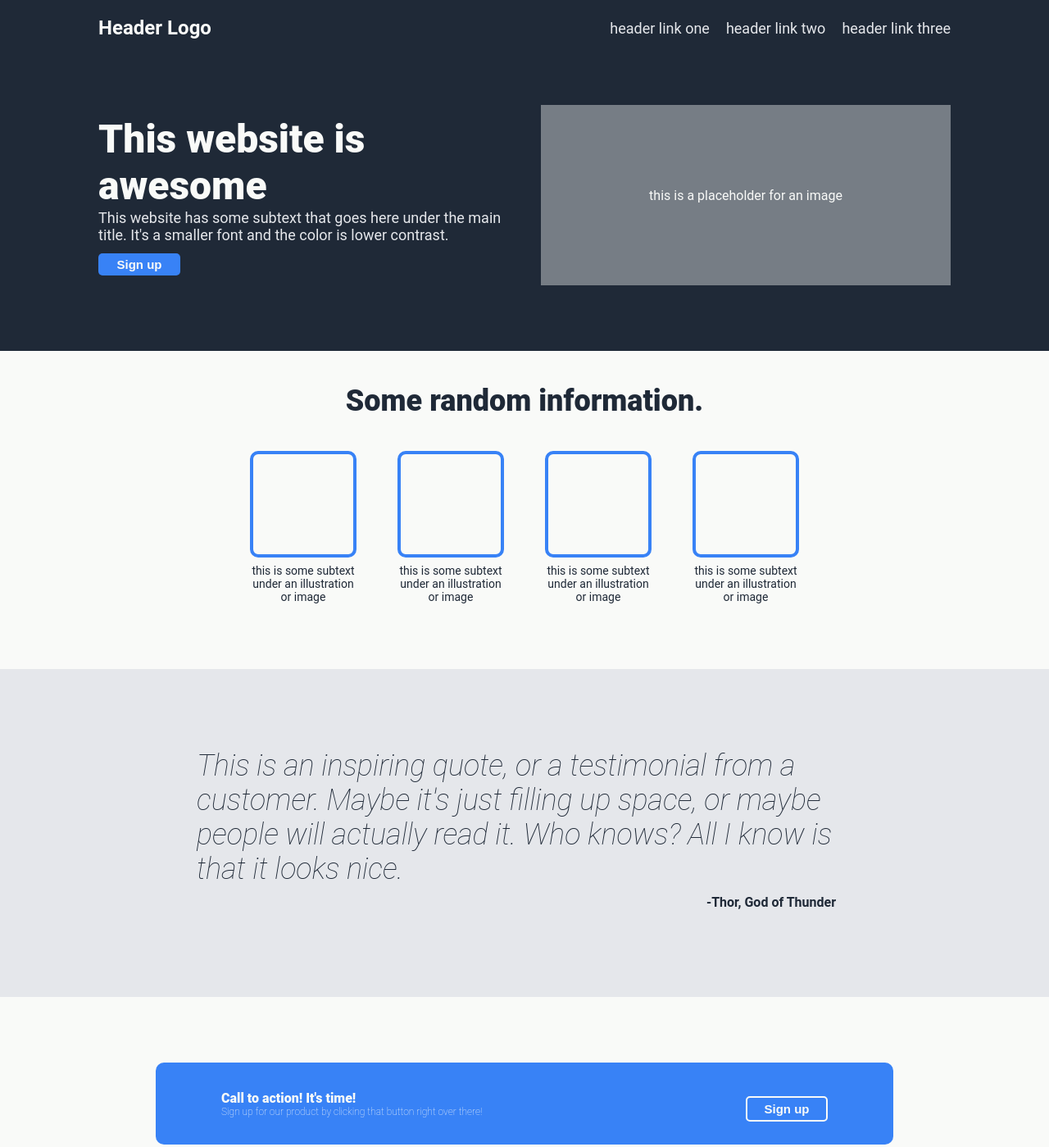
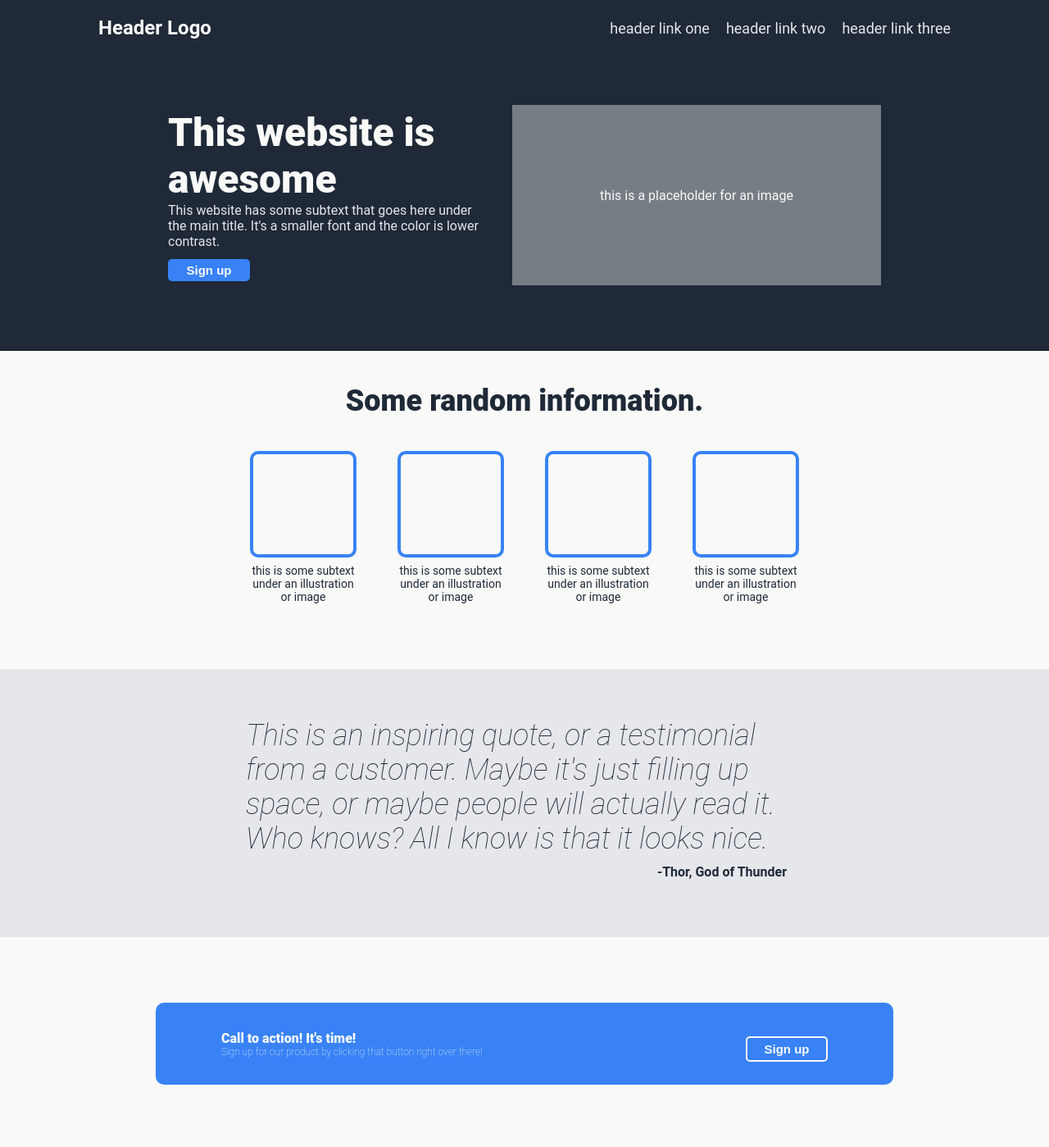
Before and after one commit to silkkate/landingpage, a plain HTML site: page index.html in a window 1280 px wide. Shown: the top 1399 px of the page at 82% size. Drawn offline with Linux system fonts and the light colour scheme.

Commit message:
adjust width hero-text-container

```diff
--- a/style.css
+++ b/style.css
@@ -60,16 +60,16 @@ button {
     display: flex;
     justify-content: center;
     align-items: center;
-    gap: 15px;
+    gap: 30px;
 }
 
 .hero-text-container {
     display: flex;
-    flex: 1;
     flex-direction: column;
     justify-content: center;
     margin: 0;
     padding: 0;
+    width: 390px;
 }
 
 .hero-header {
@@ -82,15 +82,16 @@ button {
 .hero-text {
     display: flex;
     color: #E5E7EB;
-    font-size: 18px;
+    font-size: 16px;
 }
 
 .placeholder-image {
     display: flex;
+    flex-shrink: 0;
     justify-content: center;
     align-items: center;
     text-align: center;
-    min-width: 500px;
+    width: 450px;
     height: 220px;
     background-color: rgb(118, 125, 133);
     color:#F9FAF8;
@@ -149,9 +150,9 @@ button {
     background-color: #E5E7EB;
     display: flex;
     flex-direction: column;
-    height: 300px;
+    height: auto;
     justify-content: center;
-    padding: 200px 240px;
+    padding: 60px 300px;
 }
 
 .quote {
```
